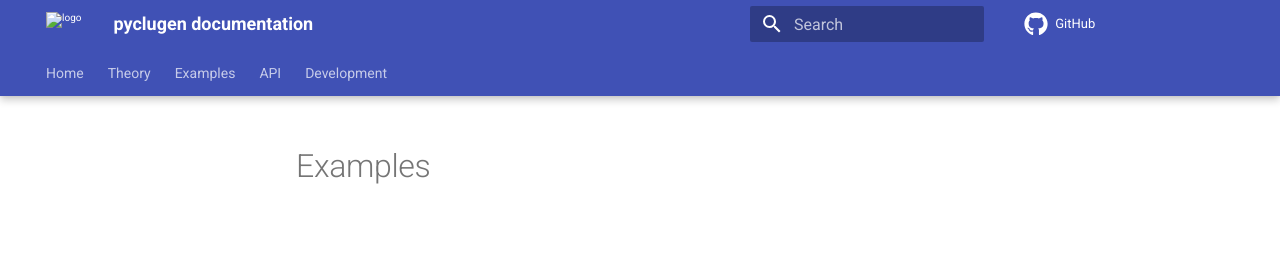
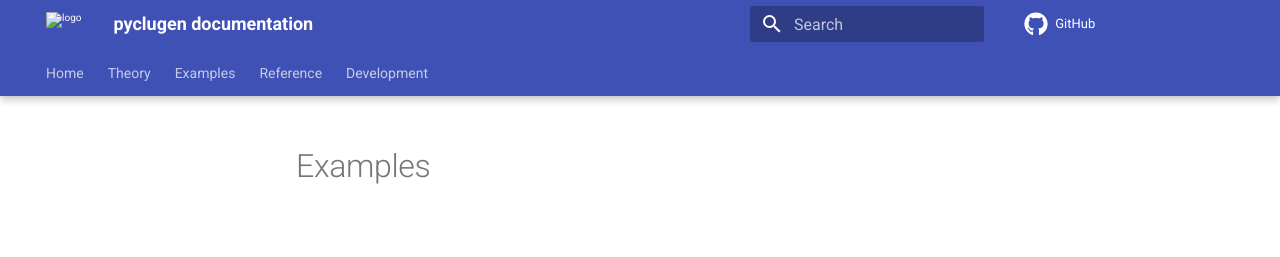
Before and after one commit to clugen/pyclugen, an MkDocs documentation site: the page built from docs/docs/examples/README.md, in a window 1280 px wide. Shown: the top 257 px of the page. Built offline with MkDocs 1.6.1 and Material for MkDocs 9.7.7, drawn with Linux system fonts in a browser that asks for light colours; comment, search, counter and statistics services are not loaded.

Commit message:
Fix some mkdocstrings deprecations

```diff
--- a/docs/mkdocs.yml
+++ b/docs/mkdocs.yml
@@ -38,23 +38,23 @@
         import:
         - https://docs.python.org/3/objects.inv
         - https://numpy.org/doc/stable/objects.inv
-        selection:
+        options:
           docstring_style: google
-        rendering:
           show_root_toc_entry: false
           show_submodules: no
           heading_level: 2
           line_length: 80
           show_signature_annotations: true
           separate_signature: true
-    watch:
-    - ../clugen
+
+watch:
+  - ../clugen
 
 nav:
 - Home: index.md
 - Theory: theory.md
 - Examples: generated/gallery
-- API: api.md
+- Reference: reference.md
 - Development: dev.md
 
 markdown_extensions:
```
